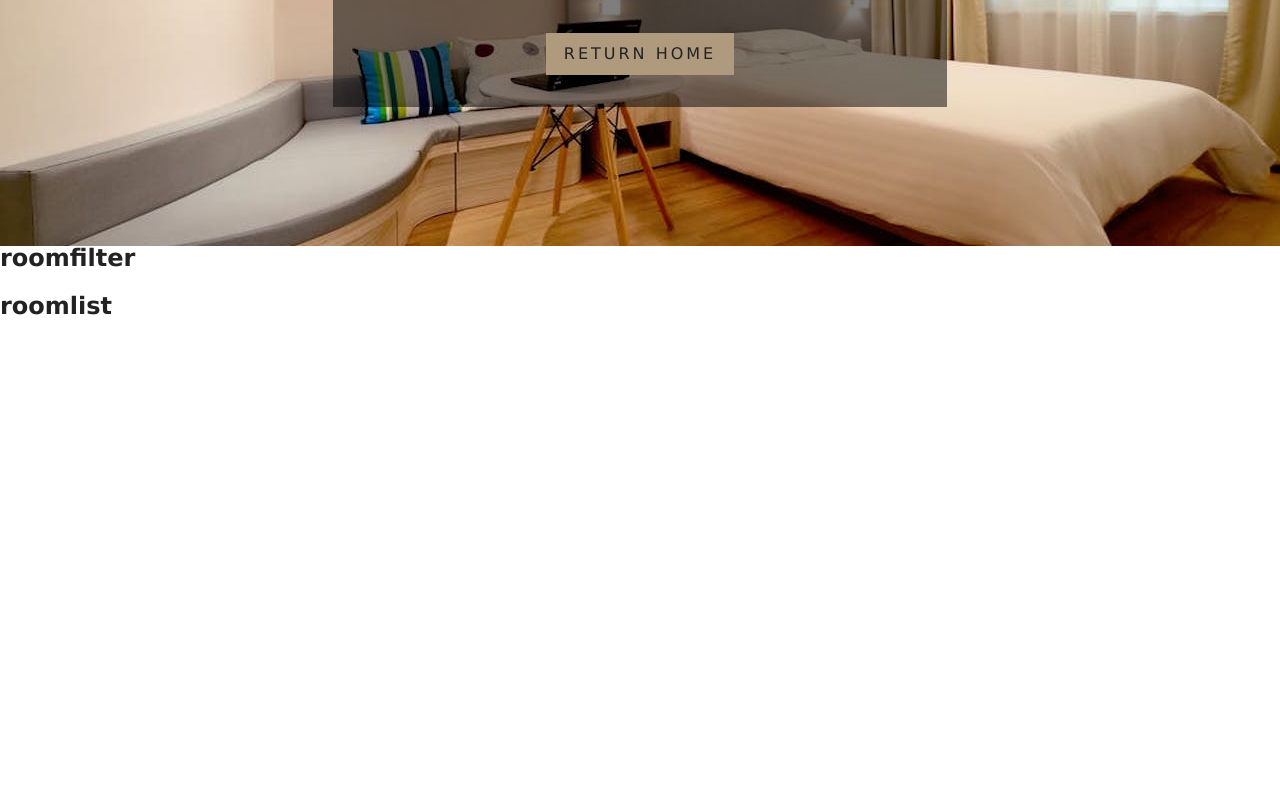
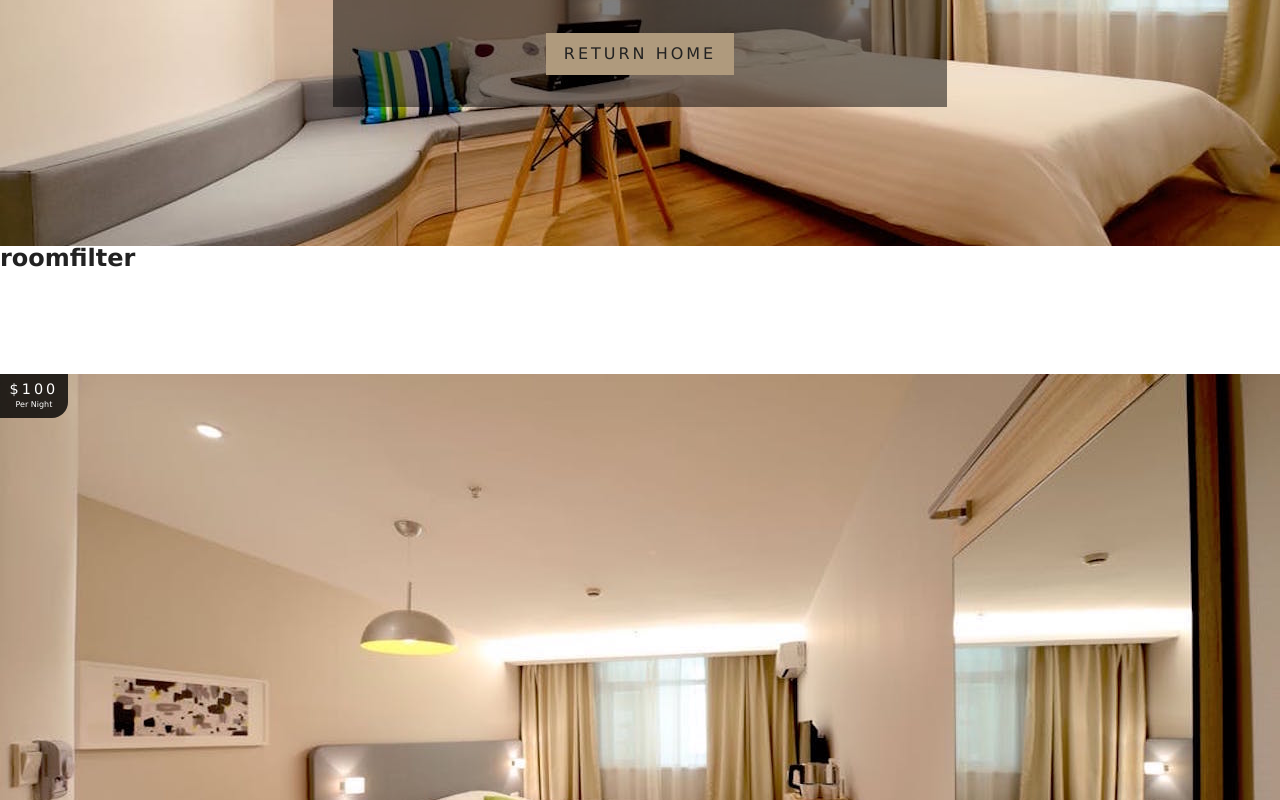
Before and after one commit to Phonekham/react-resort-beach, a React (Create React App) app: page /rooms in a window 1280 px wide. Shown: the part 300-1100 px from the top of the page. Before the commit the page ends 800 px from the top, so only its background shows below. Built offline with nearby package versions, Linux system fonts and the light colour scheme.

Commit message:
23. Room List

```diff
--- a/src/components/RoomsList.jsx
+++ b/src/components/RoomsList.jsx
@@ -1,10 +1,22 @@
 import React from "react";
 
-const RoomsList = () => {
+import Room from "./Room";
+
+const RoomsList = ({ rooms }) => {
+  if (rooms.length === 0) {
+    return (
+      <div className="empty-search">
+        <h3>Unfortunately no rooms match your search</h3>
+      </div>
+    );
+  }
   return (
-    <div>
-      <h3>roomlist</h3>
-    </div>
+    <section className="roomslist">
+      <div className="roomslist-center" />
+      {rooms.map(item => {
+        return <Room key={item.id} room={item} />;
+      })}
+    </section>
   );
 };
 
```
